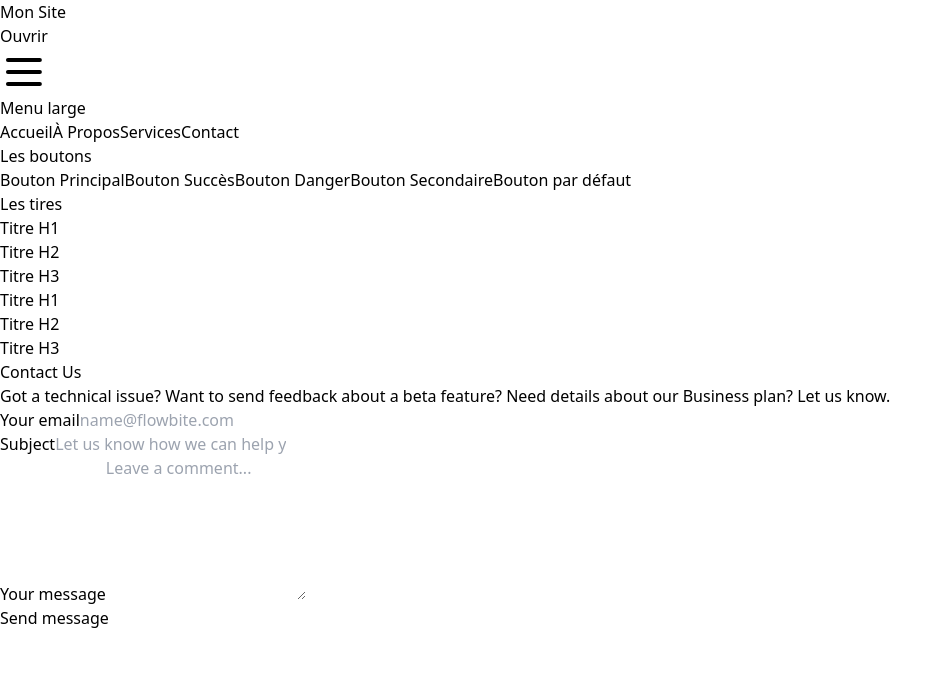
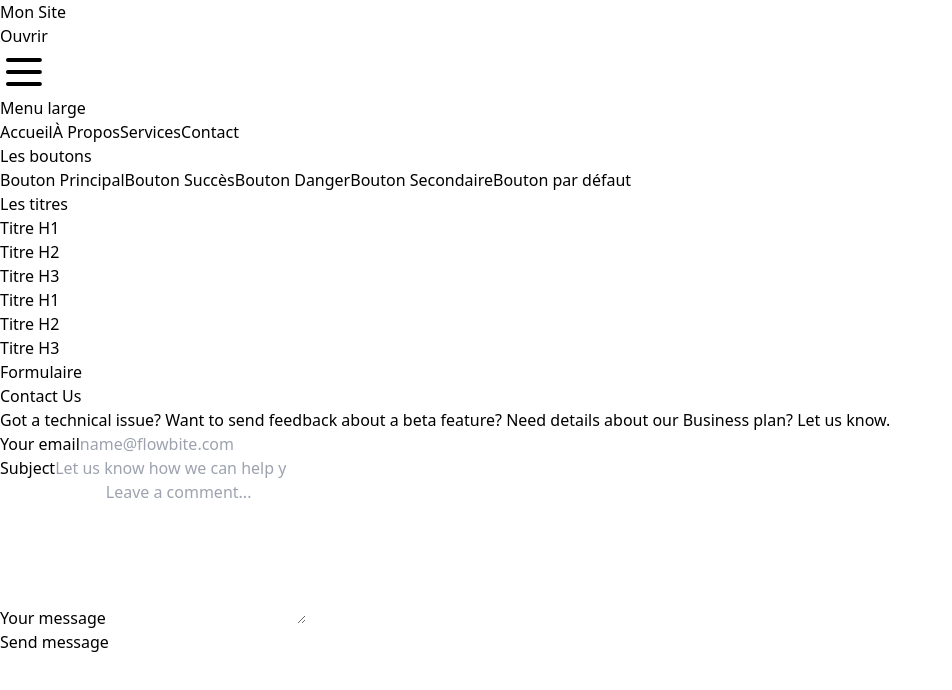
Before and after one commit to Aure6/ex-vue, a Vue app: page / in a window 1280 px wide. Shown: the top 690 px of the page, without its empty margins (0-952 px from the left). Built offline with nearby package versions, Linux system fonts and the light colour scheme.

Commit message:
Update App.vue: remove HelloWorld component, headings added

```diff
--- a/src/App.vue
+++ b/src/App.vue
@@ -12,29 +12,18 @@ import ContactFormComponent from '/src/components/ContactFormComponent.vue'
   <header>
     <!-- <img alt="Vue logo" class="logo" src="@/assets/logo.svg" width="125" height="125" /> -->
     <NavbarComponent />
-
-    <!-- <div class="wrapper">
-                      <HelloWorld msg="You did it!" />
-                      <nav>
-                        <RouterLink to="/">Home</RouterLink>
-                        <RouterLink to="/about">About</RouterLink>
-                      </nav>
-                    </div> -->
   </header>
   <div class="p-4">
-    <h2>Les boutons</h2>
-  <div>
-    <ButtonComponent type="primary">Bouton Principal</ButtonComponent>
+    <h2 class="text-5xl">Les boutons</h2>
+    <div>
+      <ButtonComponent type="primary">Bouton Principal</ButtonComponent>
       <ButtonComponent type="success">Bouton Succès</ButtonComponent>
       <ButtonComponent type="danger">Bouton Danger</ButtonComponent>
       <ButtonComponent type="secondary">Bouton Secondaire</ButtonComponent>
       <ButtonComponent>Bouton par défaut</ButtonComponent>
     </div>
     <div>
-      <h2>Les tires</h2>
-      <!-- <TitleComponent level="h1">Titre de niveau 1</TitleComponent>
-                                            <TitleComponent level="h2">Titre de niveau 2</TitleComponent>
-                                            <TitleComponent level="h3">Titre de niveau 3</TitleComponent> -->
+      <h2 class="text-5xl">Les titres</h2>
       <TitleComponent level="h1">Titre H1</TitleComponent>
       <TitleComponent level="h2">Titre H2</TitleComponent>
       <TitleComponent level="h3">Titre H3</TitleComponent>
@@ -44,9 +33,12 @@ import ContactFormComponent from '/src/components/ContactFormComponent.vue'
       <!-- Ajoutez d'autres instances avec différents niveaux au besoin -->
 
     </div>
+
+    <h2 class="text-5xl">Formulaire</h2>
     <ContactFormComponent>
 
     </ContactFormComponent>
+
   </div>
   <!-- <RouterView /> -->
 </template>
```
